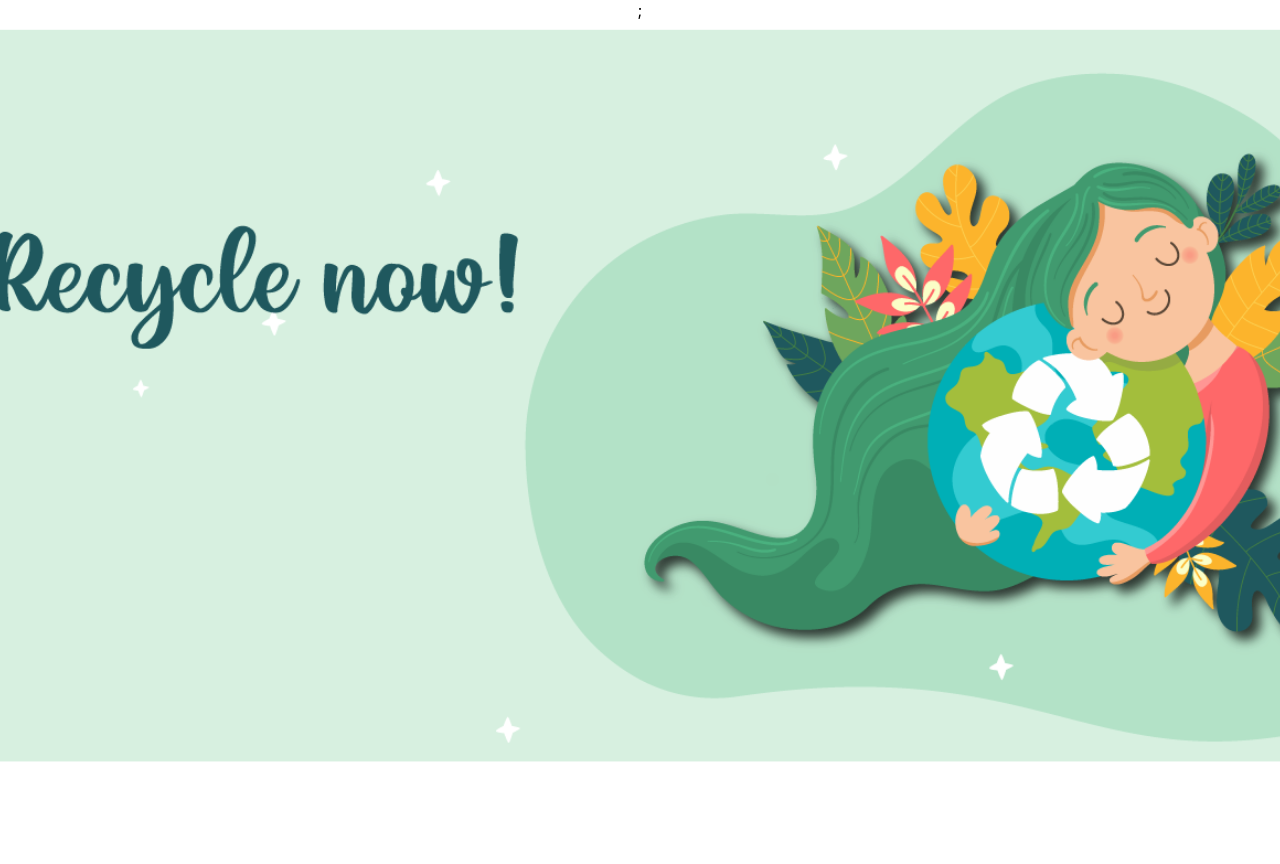
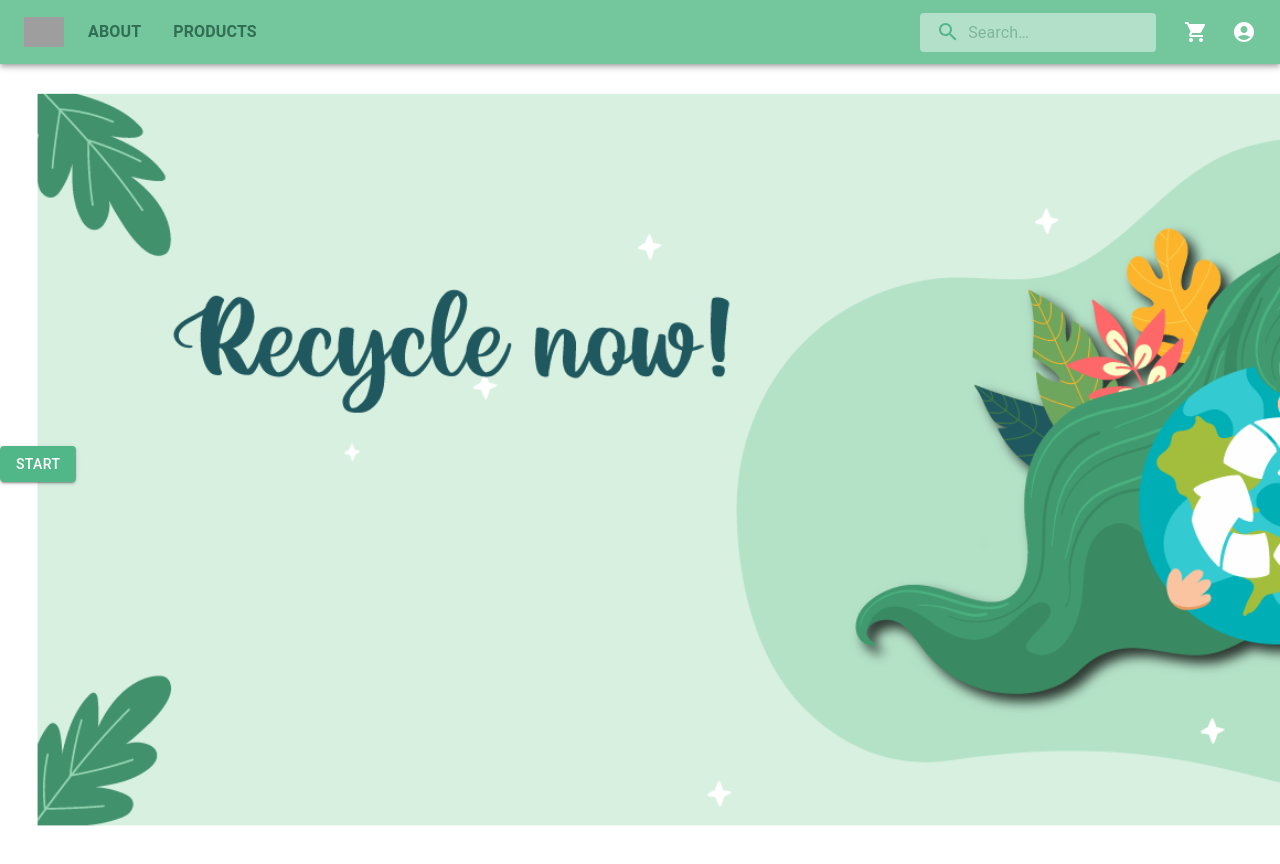
Before and after one commit to Marlon1101/ecommerce, a React (Create React App) app in the folder client/: page / in a window 1280 px wide. Before the commit the page ends 800 px from the top, so only its background shows below. Built offline with nearby package versions, Linux system fonts and the light colour scheme; grey boxes are pictures that could not be loaded.

Commit message:
nav y button land

```diff
--- a/client/package.json
+++ b/client/package.json
@@ -4,9 +4,12 @@
   "description": "This project was bootstrapped with [Create React App](https://github.com/facebook/create-react-app).",
   "main": "index.js",
   "dependencies": {
+    "@babel/core": "^7.17.9",
+    "@mui/icons-material": "^5.6.1",
     "@testing-library/jest-dom": "^5.16.3",
     "@testing-library/react": "^12.1.4",
     "@testing-library/user-event": "^13.5.0",
+    "lru-cache": "^7.8.1",
     "react": "^18.0.0",
     "react-dom": "^18.0.0",
     "react-scripts": "5.0.0",
--- a/client/src/App.js
+++ b/client/src/App.js
@@ -1,13 +1,15 @@
 
-import './App.css';
+import './App.css'
 import Landing from "./pages/Landing/Landing.jsx"
+import Nav from "./components/Nav.jsx"
 
 function App() {
   return (
     <div className="App">
+    <Nav/>
       <Landing/>
     </div>
-  );
+  )
 }
 
 export default App;
--- a/client/src/components/Nav.jsx
+++ b/client/src/components/Nav.jsx
@@ -1,6 +1,208 @@
-import React from "react";
-// import styles from "./nav.module.css";
+import * as React from "react";
+import { styled, alpha } from "@mui/material/styles";
+import Stack from '@mui/material/Stack';
+import AppBar from "@mui/material/AppBar";
+import Box from "@mui/material/Box";
+import Toolbar from "@mui/material/Toolbar";
+import IconButton from "@mui/material/IconButton";
+import Typography from "@mui/material/Typography";
+import InputBase from "@mui/material/InputBase";
+import Button from "@mui/material/Button";
+import MenuItem from "@mui/material/MenuItem";
+import Menu from "@mui/material/Menu";
+import ShoppingCartIcon from "@mui/icons-material/ShoppingCart";
+import SearchIcon from "@mui/icons-material/Search";
+import AccountCircle from "@mui/icons-material/AccountCircle";
+import MoreIcon from "@mui/icons-material/MoreVert";
 
-export default function Nav() {
-  return <div></div>;
+const Search = styled("div")(({ theme }) => ({
+  position: "relative",
+  borderRadius: theme.shape.borderRadius,
+  backgroundColor: alpha(theme.palette.common.white, 0.45),
+  "&:hover": {
+    backgroundColor: alpha(theme.palette.common.white, 0.35),
+  },
+  marginRight: theme.spacing(2),
+  marginLeft: 1,
+  width: "80%",
+  [theme.breakpoints.up("sm")]: {
+    marginLeft: theme.spacing(3),
+    width: "auto",
+  },
+}));
+
+
+const SearchIconWrapper = styled("div")(({ theme }) => ({
+  color: "#52b788",
+  padding: theme.spacing(0, 2),
+  height: "100%",
+  position: "absolute",
+  pointerEvents: "none",
+  display: "flex",
+  alignItems: "center",
+  justifyContent: "center",
+}));
+
+const StyledInputBase = styled(InputBase)(({ theme }) => ({
+  color: "#377e5e",
+  "& .MuiInputBase-input": {
+    padding: theme.spacing(1, 1, 1, 0),
+    paddingLeft: `calc(1em + ${theme.spacing(4)})`,
+    transition: theme.transitions.create("width"),
+    width: "100%",
+    [theme.breakpoints.up("md")]: {
+      width: "20ch",
+    },
+  },
+}));
+
+export default function PrimarySearchAppBar() {
+  const [anchorEl, setAnchorEl] = React.useState(null);
+  const [mobileMoreAnchorEl, setMobileMoreAnchorEl] = React.useState(null);
+
+  const isMenuOpen = Boolean(anchorEl);
+  const isMobileMenuOpen = Boolean(mobileMoreAnchorEl);
+
+  const handleProfileMenuOpen = (event) => {
+    setAnchorEl(event.currentTarget);
+  };
+
+  const handleMobileMenuClose = () => {
+    setMobileMoreAnchorEl(null);
+  };
+
+  const handleMenuClose = () => {
+    setAnchorEl(null);
+    handleMobileMenuClose();
+  };
+
+  const handleMobileMenuOpen = (event) => {
+    setMobileMoreAnchorEl(event.currentTarget);
+  };
+
+  const menuId = "primary-search-account-menu";
+  const renderMenu = (
+    <Menu
+      anchorEl={anchorEl}
+      anchorOrigin={{
+        vertical: "top",
+        horizontal: "right",
+      }}
+      id={menuId}
+      keepMounted
+      transformOrigin={{
+        vertical: "top",
+        horizontal: "right",
+      }}
+      open={isMenuOpen}
+      onClose={handleMenuClose}
+    >
+      <MenuItem onClick={handleMenuClose}>Profile</MenuItem>
+      <MenuItem onClick={handleMenuClose}>My account</MenuItem>
+    </Menu>
+  );
+
+  const mobileMenuId = "primary-search-account-menu-mobile";
+  const renderMobileMenu = (
+    <Menu
+      anchorEl={mobileMoreAnchorEl}
+      anchorOrigin={{
+        vertical: "top",
+        horizontal: "right",
+      }}
+      id={mobileMenuId}
+      keepMounted
+      transformOrigin={{
+        vertical: "top",
+        horizontal: "right",
+      }}
+      open={isMobileMenuOpen}
+      onClose={handleMobileMenuClose}
+    >
+      <MenuItem onClick={handleProfileMenuOpen}>
+        <IconButton
+          size="large"
+          aria-label="account of current user"
+          aria-controls="primary-search-account-menu"
+          aria-haspopup="true"
+          color="inherit"
+        >
+          <AccountCircle />
+        </IconButton>
+        <p>Profile</p>
+      </MenuItem>
+    </Menu>
+  );
+
+  return (
+    <Box sx={{ flexGrow: 1 }}>
+      <AppBar
+        position="static"
+        sx={{  backgroundColor: "#74C69D", display:"flex", alignItems:"stretch"}}
+
+      >
+        <Toolbar>
+          <img src="https://i.imgur.com/ixy18OE.png" alt="404" width="40px" />
+          <Stack direction="row" spacing={2}>
+          <Button >
+            <Typography sx={{ color: "#306f53", marginLeft:"1em"}}>
+              <strong> About</strong>
+            </Typography>
+          </Button>
+          <Button >
+            <Typography sx={{ color: "#306f53"}}>
+              <strong> Products</strong>
+            </Typography>
+          </Button>
+
+    </Stack>
+
+          <Box sx={{ flexGrow: 1 }} />
+          <Search>
+            <SearchIconWrapper>
+              <SearchIcon />
+            </SearchIconWrapper>
+            <StyledInputBase
+              placeholder="Search…"
+              inputProps={{ "aria-label": "search" }}
+            />
+          </Search>
+          <Box sx={{ display: { xs: "none", md: "flex" } }}>
+            <IconButton
+              size="large"
+              aria-label="show 4 new mails"
+              color="inherit"
+            >
+              <ShoppingCartIcon />
+            </IconButton>
+            <IconButton
+              size="large"
+              edge="end"
+              aria-label="account of current user"
+              aria-controls={menuId}
+              aria-haspopup="true"
+              onClick={handleProfileMenuOpen}
+              color="inherit"
+            >
+              <AccountCircle />
+            </IconButton>
+          </Box>
+          <Box sx={{ display: { xs: "flex", md: "none" } }}>
+            <IconButton
+              size="large"
+              aria-label="show more"
+              aria-controls={mobileMenuId}
+              aria-haspopup="true"
+              onClick={handleMobileMenuOpen}
+              color="inherit"
+            >
+              <MoreIcon />
+            </IconButton>
+          </Box>
+        </Toolbar>
+      </AppBar>
+      {renderMobileMenu}
+      {renderMenu}
+    </Box>
+  );
 }
--- a/client/src/pages/Landing/Landing.jsx
+++ b/client/src/pages/Landing/Landing.jsx
@@ -1,10 +1,21 @@
 import React from "react";
 import styles from "./landing.module.css";
+import Button from "@mui/material/Button";
+import { styled, alpha } from "@mui/material/styles";
+
+const Btn = styled(Button)(({ theme }) => ({
+  backgroundColor: "#52B788",
+  "&:hover": {
+    backgroundColor: "#52B788",
+  }
+}));
 
 export default function Landing() {
   return (
     <>
-      <div className={styles.bg}></div>;
+      <div className={styles.bg}>
+        <Btn variant="contained"> Start </Btn>
+      </div>
     </>
   );
 }
--- a/client/src/pages/Landing/landing.module.css
+++ b/client/src/pages/Landing/landing.module.css
@@ -2,8 +2,10 @@
     background-image: url('../../assets/landing_1360x663.png');
     background-size: cover;
     background-repeat: no-repeat;
-    background-position: center center;
-    background-attachment: initial;
+    background-attachment: fixed;
+    display:flex;
+    align-items: center;
+
     width: 100vw;
     height: 100vh;
     margin-bottom: 0px;
```
Also changed, not shown: client/src/components/Card.jsx (added), client/src/pages/Landing/Home.jsx (renamed from client/src/components/Home.jsx), 2 other files (tests, documents, lock files or other folders).
